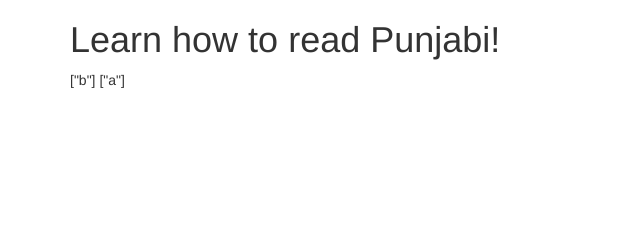
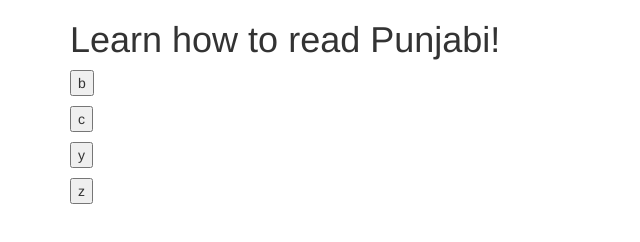
Before and after one commit to amritakc/learn_punjabi, a website: page client/index.html in a window 1280 px wide. Shown: the whole page, without its empty margins (0-640 px from the left). Drawn offline with nearby package versions, Linux system fonts and the light colour scheme; some packages are replaced by stand-ins of ours.

Commit message:
added buttons for the letters

```diff
--- a/client/index.html
+++ b/client/index.html
@@ -24,7 +24,9 @@
 	    	})
 
 	    	myAppDB.factory('englishFactory', function($http){
-	    		var english_letters = ['a']
+	    		var english_letters = [
+	    			{letter:'y'},
+	    			{letter:'z'}]
 	    		var factory = {}
 
 	    		factory.getEnglishLetters = function(callback){
@@ -36,7 +38,9 @@
 	    	})
 
 			myAppDB.factory('punjabiFactory', function($http){
-	    		var punjabi_letters = ['b']
+	    		var punjabi_letters = [
+	    		{letter:'b'},
+	    		{letter:'c'}]
 	    		var factory = {}
 
 	    		factory.getPunjabiLetters = function(callback){
@@ -54,6 +58,7 @@
 
 				englishFactory.getEnglishLetters(function(data){
 					$scope.english_letters = data
+					console.log($scope.english_letters)
 				})
 
 				punjabiFactory.getPunjabiLetters(function(data){
--- a/client/partials/game.html
+++ b/client/partials/game.html
@@ -1,6 +1,11 @@
 <div ng-controller = "gamesController">
 	<h1>Learn how to read Punjabi!</h1>
-		{{punjabi_letters}}
-		{{english_letters}}
+
+		<div ng-repeat="punjabi in punjabi_letters track by $index">
+			<p ng-click='punjabiLetter($index)'><button>{{punjabi.letter}}</button></p>
+		</div>
+		<div ng-repeat="english in english_letters track by $index">
+			<p ng-click='englishLetter($index)'><button>{{english.letter}}</button></p>
+		</div>
 
 </div>
```
